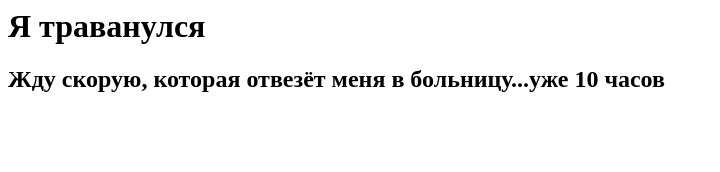
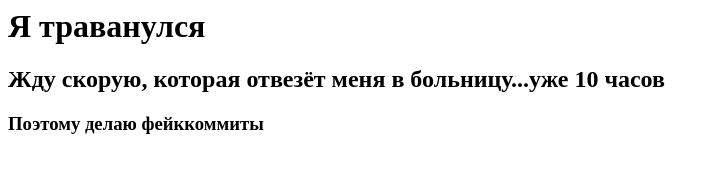
Before and after one commit to Vadimagic/Profile, a plain HTML site: page Index.html in a window 1280 px wide. Shown: the whole page, without its empty margins (0-720 px from the left). Drawn offline with Linux system fonts and the light colour scheme.

Commit message:
Update Index.html

```diff
--- a/Index.html
+++ b/Index.html
@@ -1,2 +1,3 @@
 <h1>Я траванулся</h1>
 <h2>Жду скорую, которая отвезёт меня в больницу...<strong>уже 10 часов</strong></h2>
+<h3>Поэтому делаю фейккоммиты</h3>
```
